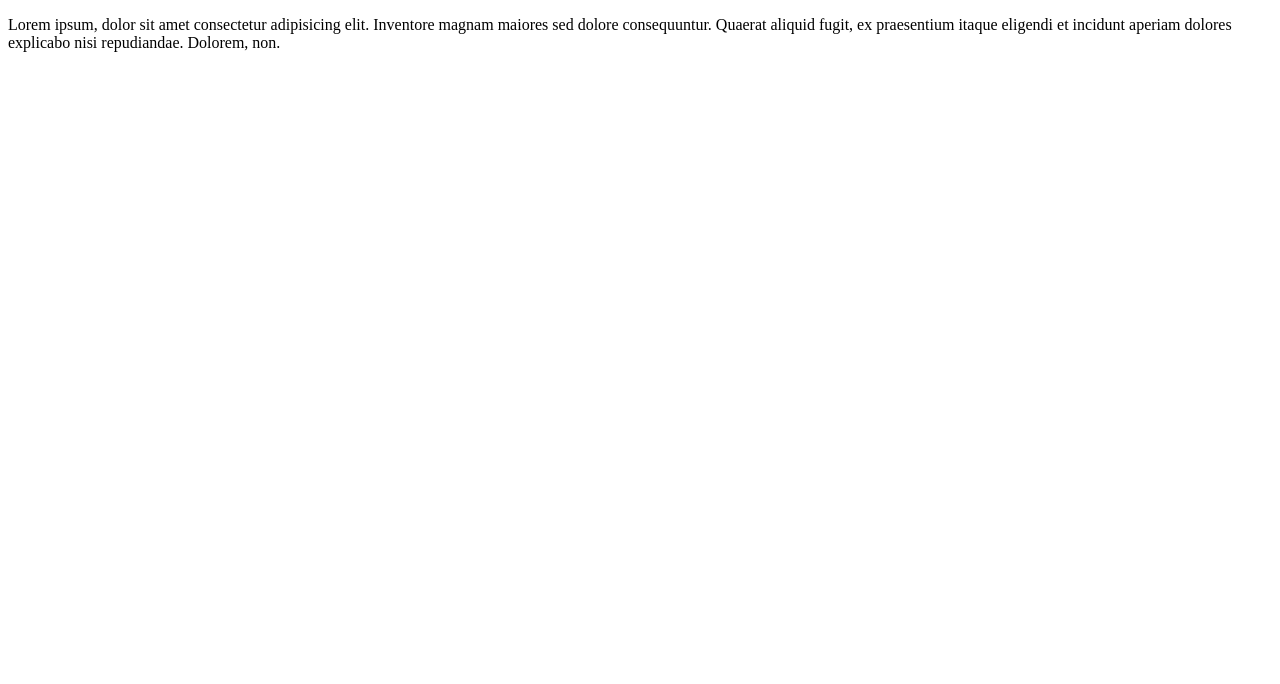
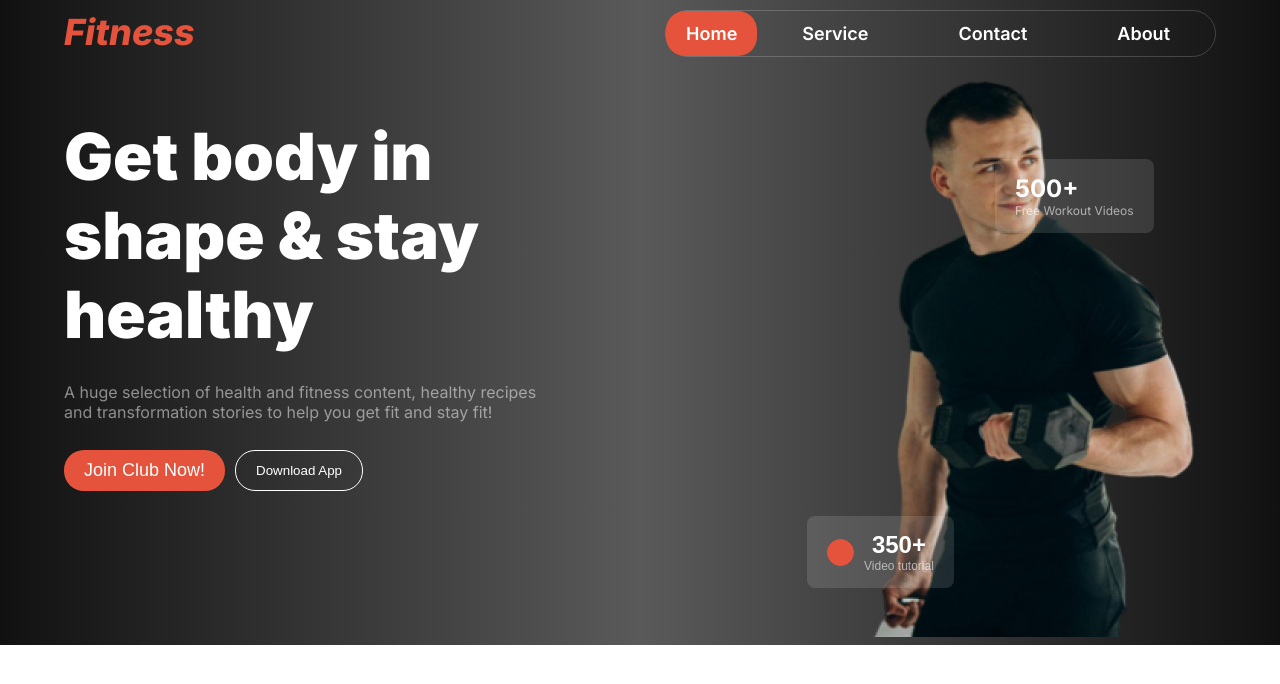
Before and after one commit to KMStanvir1998/fitness_gym, a plain HTML site: page index.html in a window 1280 px wide. Drawn offline with Linux system fonts and the light colour scheme.

Commit message:
navbar and banner added

```diff
--- a/css/style.css
+++ b/css/style.css
@@ -0,0 +1,136 @@
+@import url('https://fonts.googleapis.com/css2?family=Inter:ital,opsz,wght@0,14..32,100..900;1,14..32,100..900&display=swap');
+body{
+    font-family: "Inter", sans-serif;
+    font-optical-sizing: auto;
+}
+*{
+    margin: 0;
+    padding: 0;
+}
+header{
+}
+/*navrbar style*/
+.navbar-section{
+    background: linear-gradient(90deg, rgba(17,17,17,1) 0%, rgba(17,17,17,0.6923144257703081) 50%, rgba(17,17,17,1) 100%);
+    width: 100%;
+    height: 645px;
+    margin: 0;
+}
+.nav-container{
+    display: flex;
+    justify-content: space-between;
+    margin: 0px 5%;
+}
+.nav-title{
+    color: #E6533C;
+    font-size: 36px;
+    font-weight: 800;
+    margin-top: 10px;
+}
+.nav-menu{margin-top: 10px;}
+.nav-link{
+    list-style: none;
+    display: flex;
+    border: 1px solid #ffffff2e;
+    border-radius: 30px;
+    align-items: center;
+}
+
+ul.nav-link {}
+.nav-item{
+    font-size: 18px;
+    font-weight: 600;
+    padding: 0 45px;
+    color: #FFFFFF;
+}
+
+#home-button{
+    background-color: #E6533C;
+    border-radius: 19px;
+    padding: 12px 20px;
+}
+/*navbar style*/
+
+/*banner section style */
+.font-style{}
+.banner-section{
+    margin: 0px 5%;
+    display: flex;
+    justify-content: space-between;
+}
+.banner-left{}
+.banner-title{
+    font-size: 65px;
+    font-weight: 900;
+    color: #FFFFFF;
+    margin-top: 60px;
+    margin-bottom: 28px;
+}
+.banner-text{
+    font-size: 16px;
+    font-weight: 400;
+    color: #ffffff80;
+    margin-bottom: 28px;
+}
+.button-part{
+    display: flex;
+    align-items: center;
+}
+.btn-primary{
+    background-color: #E6533C;
+    border-radius: 20px;
+    padding: 10px 20px;
+    color: #FFFFFF;
+    font-size: 18px;
+    font-weight: 400;
+    cursor: pointer;
+    border: none;
+}
+.simple-button{
+    color: #FFFFFF;
+    border: 1px solid #FFFFFF;
+    background: transparent;
+    border-radius: 20px;
+    padding: 12px 20px;
+    margin-left: 10px;
+    cursor: pointer;
+}
+.sticker-one{
+    background-color: rgb(255 255 255 / 12%);
+    display: flex;
+    gap: 10px;
+    align-items: center;
+    border-radius: 8px;
+    padding: 15px 20px;
+    margin-left: -60px;
+    margin-top: -125px;
+    border: none;
+    position: relative;
+}
+.sticker-two{
+    position: absolute;
+    margin-left: 10%;
+    margin-top: 8%;
+    background-color: rgb(255 255 255 / 12%);
+    border-radius: 8px;
+    padding: 15px 20px;
+}
+.circle{
+    background-color: #E6533C;
+    border: 1px solid #E6533C;
+    border-radius: 50%;
+    display: inline-block;
+    height: 25px;
+    width: 25px;
+}
+.tutorial{
+}
+.tutorial-number{
+    font-size: 24px;
+    color: #ffffff;
+}
+.tutorial-text{
+    font-size: 12px;
+    color: #ffffff96;
+}
+/*banner section style */
--- a/index.html
+++ b/index.html
@@ -4,8 +4,60 @@
     <meta charset="UTF-8">
     <meta name="viewport" content="width=device-width, initial-scale=1.0">
     <title>Fitness</title>
+    <link rel="stylesheet" href="css/style.css">
 </head>
 <body>
-    <p>Lorem ipsum, dolor sit amet consectetur adipisicing elit. Inventore magnam maiores sed dolore consequuntur. Quaerat aliquid fugit, ex praesentium itaque eligendi et incidunt aperiam dolores explicabo nisi repudiandae. Dolorem, non.</p>
+    <header>
+        <!--navbar menu section -->
+        <section class="navbar-section">
+            <div class="nav-container">
+             <h1 class="nav-title"><i>Fitness</i></h1>
+             <div class="nav-menu">
+                 <ul class="nav-link">
+                     <li id="home-button" class="nav-item">Home</li>
+                     <li class="nav-item">Service</li>
+                     <li class="nav-item">Contact</li>
+                     <li class="nav-item">About</li>
+                 </ul>
+             </div>
+            </div>
+            <!--navbar menu section -->
+         <!-- banner section -->
+          <section class="banner-section">
+            <!--banner detail section -->
+            <div class="banner-left">
+                <div class="banner-details">
+                    <h1 class="banner-title">Get body in <br> <span class="font-style">shape</span> & stay <br> healthy</h1>
+                    <p class="banner-text">A huge selection of health and fitness content, healthy recipes <br> and transformation stories to help you get fit and stay fit!</p>
+                    <div class="button-part">
+                        <button class="btn-primary">Join Club Now!</button>
+                        <button class="simple-button">Download App</button>
+
+                    </div>
+                </div>
+            </div>
+            <!--banner detail section -->
+            <div class="banner-image">
+                <div class="sticker-two">
+                    <h2 class="tutorial-number">500+</h2>
+                    <p class="tutorial-text">Free Workout Videos</p>
+                </div>
+                <img src="images/Images_2.png" alt="">
+                 <!--sticker -->
+                <button class="sticker-one">
+                    <div class="circle"></div>
+                    <div class="tutorial">
+                        <h2 class="tutorial-number">350+</h2>
+                        <p class="tutorial-text">Video tutorial</p>
+                    </div>
+                </button>
+            <!--sticker -->
+            </div>
+
+          </section>
+         <!-- banner section -->
+         </section>
+
+    </header>
 </body>
 </html>
```
Also changed, not shown: images/Images_2.png (renamed from images/Images 2.png), images/image_2.png (renamed from images/image 2.png), images/image_3.png (renamed from images/image 3.png), images/image_4.png (renamed from images/image 4.png), images/image_5.png (renamed from images/image 5.png).
